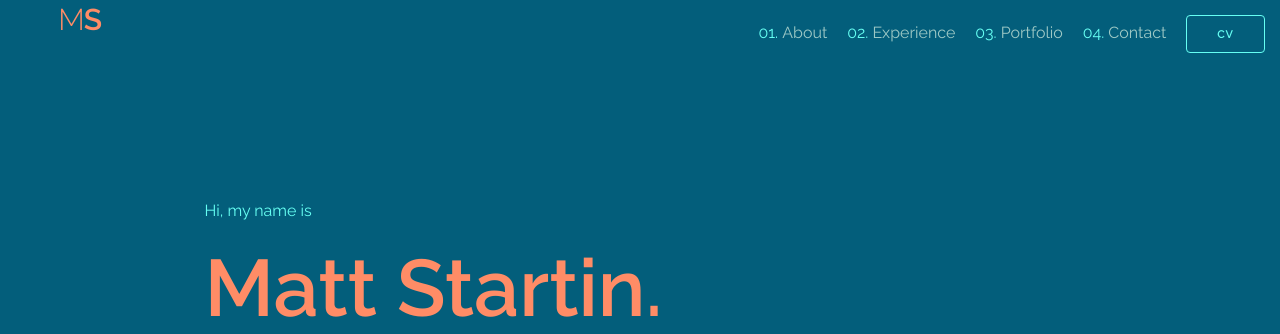
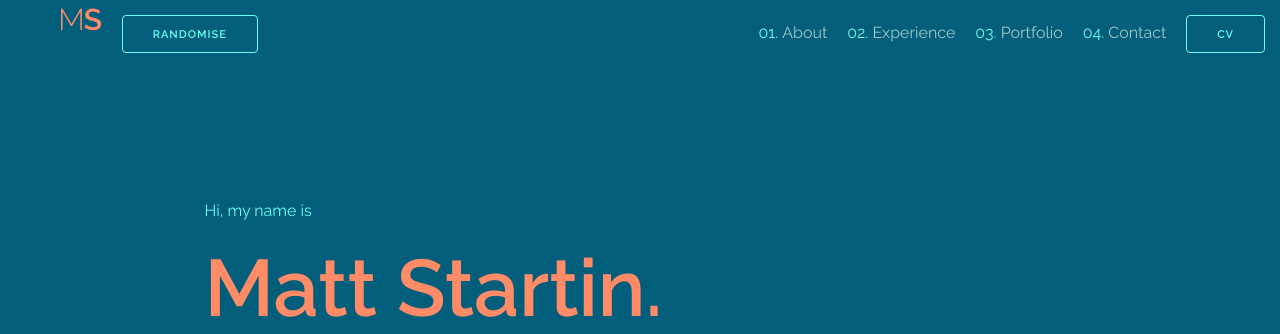
Before and after one commit to mattstartin/website-v2, a PHP site: page / in a window 1280 px wide. Shown: the top 334 px of the page. Run offline with PHP 8.4, Linux system fonts and the light colour scheme; some libraries are stand-ins or nearby versions.

Commit message:
Randomise colour scheme button

```diff
--- a/css/test.css
+++ b/css/test.css
@@ -13,6 +13,7 @@
     --text-m: 24px;
     --text-s: 16px;
 }
+
 .colourContrast { color: var(--text-contrast) }
 .colourHighlight { color: var(--text-highlight) }
 .colourMain { color: var(--text-main) }
@@ -35,6 +36,7 @@ body { background-color: var(--background) }
 
 /* Layout */
 .plainText { text-decoration: none; }
+.floatleft { float: left;}
 .right { text-align: right;}
 .padded { margin: 1em; }
 .inline { display: inline }
--- a/index.html
+++ b/index.html
@@ -9,7 +9,12 @@
 <link rel="stylesheet" href="https://use.fontawesome.com/releases/v5.3.1/css/all.css" integrity="sha384-mzrmE5qonljUremFsqc01SB46JvROS7bZs3IO2EmfFsd15uHvIt+Y8vEf7N7fWAU" crossorigin="anonymous">
 <link rel="stylesheet" href="css/normalize.css">
 <link rel="stylesheet" href="css/skeleton.css">
-<link rel="stylesheet" href="css/test.css">
+<link rel="stylesheet" href="css/test.css" id="pagetheme">
+<link rel="stylesheet" href="css/alternate.css">
+<link rel="stylesheet"           href="css/test.css">
+<link rel="stylesheet alternate" href="light.css" id="light" title="Light">
+<link rel="stylesheet alternate" href="dark.css"  id="dark"  title="Dark">
+
 <link rel="icon" type="image/png" href="images/favicon.png">
 <script type="text/javascript" src="./js/index.js"></script>
 
@@ -59,6 +64,7 @@
 
             <div class="container">
                 <div class="row right padded">
+                    <a class="button floatleft ctaButton" onClick="themeClick()">Randomise</a>
                     <a class="plainText" href="#about"><div class="inline colourHighlight textS">01. </div><div class="navItem colourSub textS">About</div></a>
                     <a class="plainText" href="#experience"><div class="inline colourHighlight textS">02. </div><div class="navItem colourSub textS">Experience</div></a>
                     <a class="plainText" href="#portfolio"><div class="inline colourHighlight textS">03. </div><div class="navItem colourSub textS">Portfolio</div></a>
--- a/js/index.js
+++ b/js/index.js
@@ -13,3 +13,14 @@ function companyClick(name) {
     document.getElementById(name+'Name').classList.remove('companyOff')
 
 }
+
+
+function themeClick() {
+    var bodyStyles = document.body.style;
+    bodyStyles.setProperty('--background', '#'+Math.floor(Math.random()*16777215).toString(16));
+    bodyStyles.setProperty('--background-tint2', '#'+Math.floor(Math.random()*16777215).toString(16));
+    bodyStyles.setProperty('--text-highlight', '#'+Math.floor(Math.random()*16777215).toString(16));
+    bodyStyles.setProperty('--text-contrast', '#'+Math.floor(Math.random()*16777215).toString(16));
+    bodyStyles.setProperty('--text-main', '#'+Math.floor(Math.random()*16777215).toString(16));
+    bodyStyles.setProperty('--text-sub', '#'+Math.floor(Math.random()*16777215).toString(16));
+}
```
